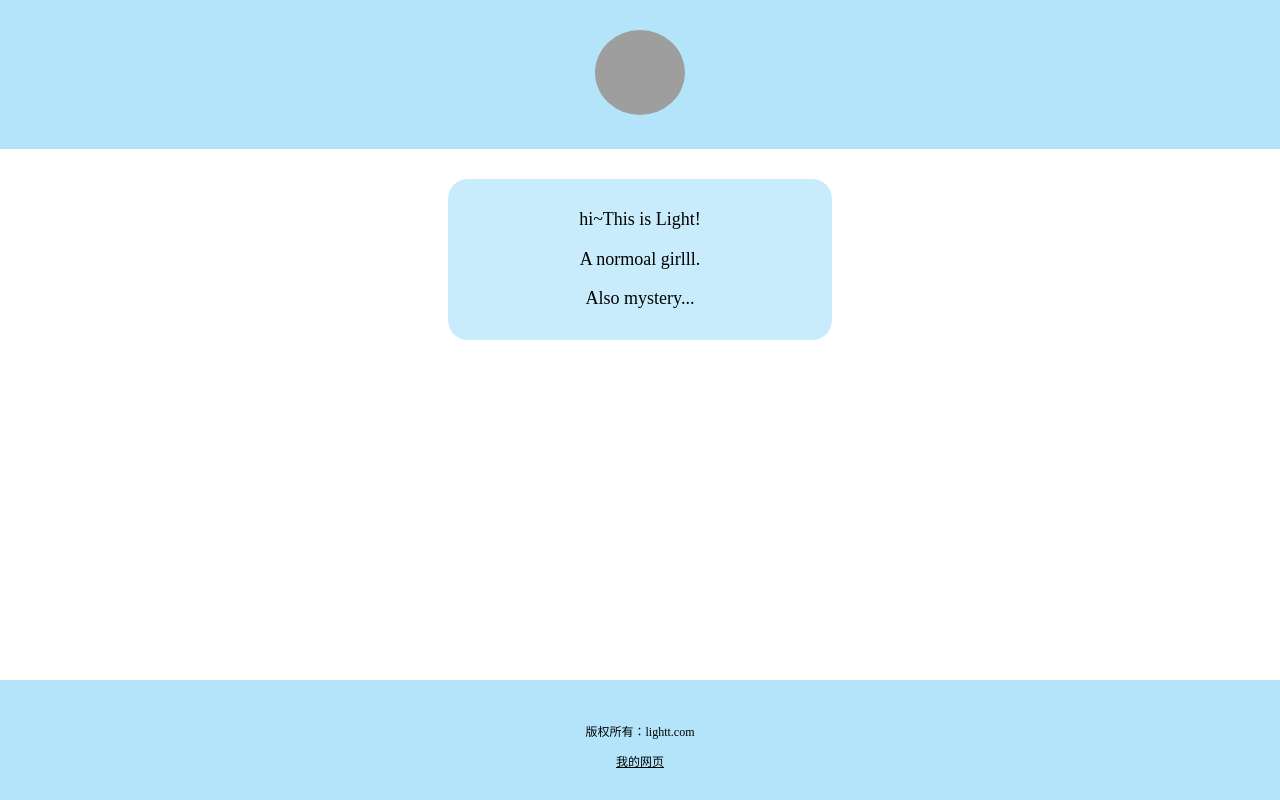
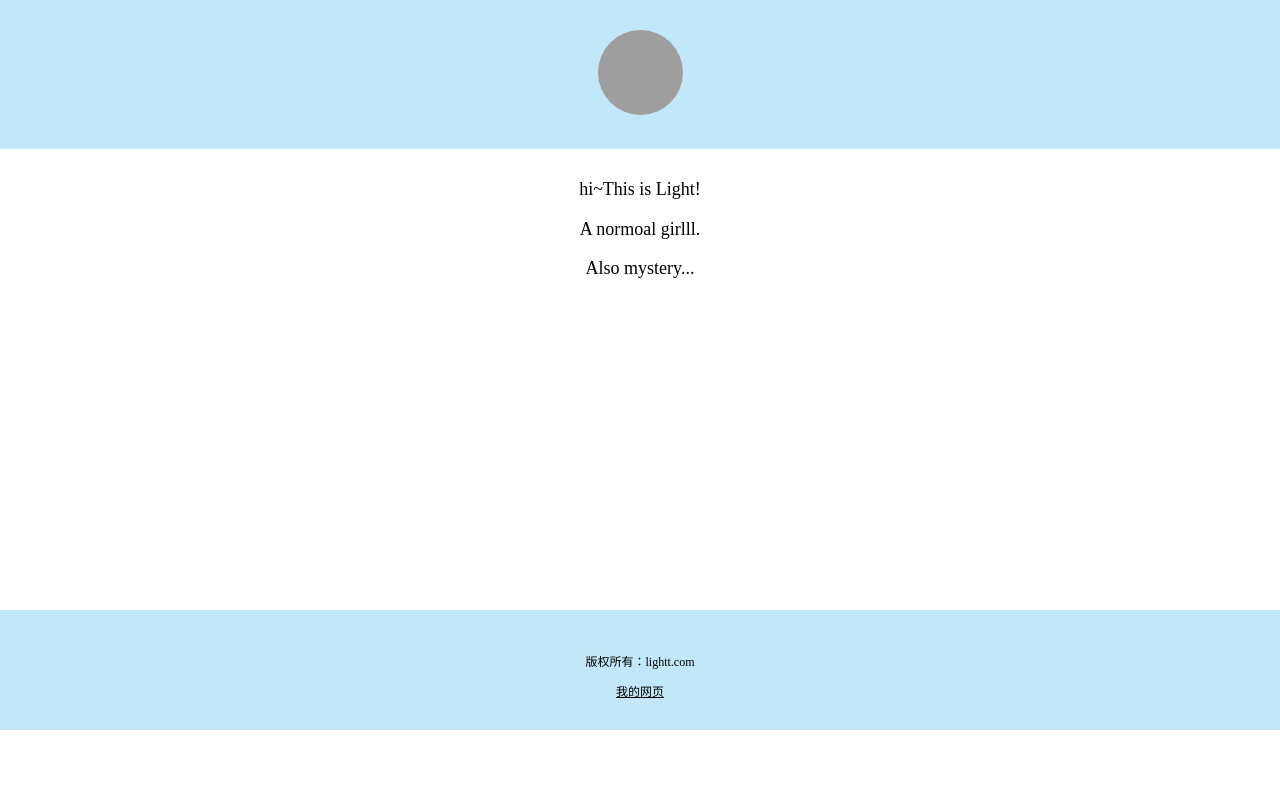
Before and after one commit to LightttbeOK/LIGHT-1.0, a plain HTML site: page index.html in a window 1280 px wide. Drawn offline with Linux system fonts and the light colour scheme; grey boxes are pictures that could not be loaded.

Commit message:
Update index.html

```diff
--- a/index.html
+++ b/index.html
@@ -9,21 +9,21 @@
     <link rel="icon" type="image/png" sizes="32x32" href="https://s2.loli.net/2024/02/11/GCtIgpTcVyrH4uY.png">
 </head>
 
-<body style="margin: 0%; min-height: 100vh; display: flex; flex-direction: column;">
+<body style="margin: 0%; min-height: 100vh; flex-direction: column;">
     <div style="
-      background-color:rgb(179, 228, 250);
+      background-color:rgb(193, 231, 249);
       text-align: center;
       padding: 30px;
       ">
-        <img alt="light" src="https://s2.loli.net/2024/02/11/sF1md4jnDpSB9cz.jpg" width="90px" height="85px" style="border-radius: 100%
+        <img alt="light" src="https://s2.loli.net/2024/02/11/sF1md4jnDpSB9cz.jpg" width="85px" height="85px" style="border-radius: 100%
       ">
     </div>
-    <div style="flex:1 1 auto; background-color: rgb(255, 255, 255);
-      padding: 30px 0px;">
-     <div style="background-color: rgb(201, 236, 252);
-      width: 360px;
+      <div style="
+      width: 350px;
       text-align: center;
-      margin: 0px auto;
+      margin-left: auto;
+      margin-right: auto;
+      margin-bottom: 300px;
       border-radius: 20px;
       padding: 12px;
       line-height: 1.2;
@@ -33,9 +33,8 @@
         <p>A normoal girlll.</p>
         <p>Also mystery...</p>
      </div>
-    </div>
     <div style="
-      background-color:rgb(179, 228, 250);
+      background-color:rgb(193, 231, 249);
       text-align: center;
       padding-top: 30px;
       padding-bottom: 30px;
```
